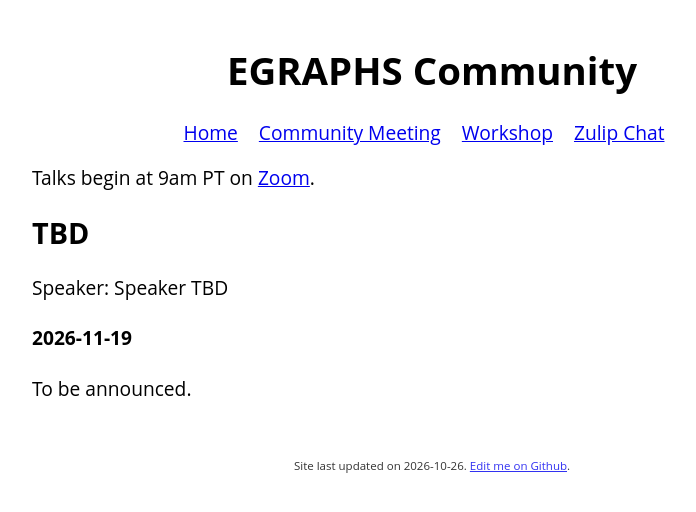
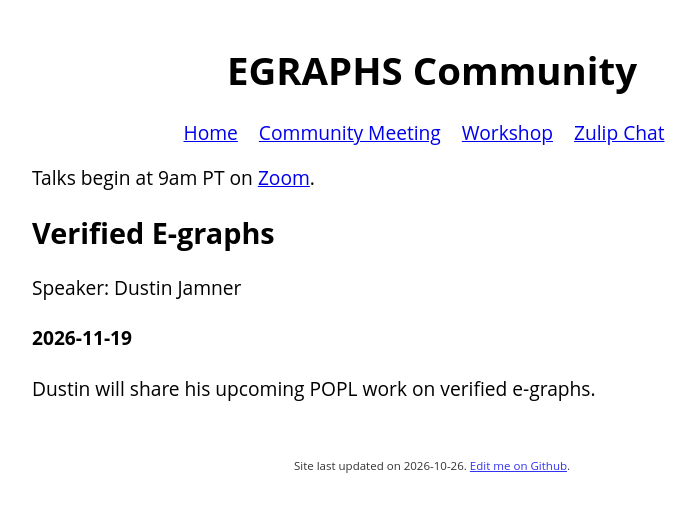
Before and after one commit to egraphs-community/egraphs-community.github.io, a Jekyll site: the page built from meeting/_posts/2026-11-19-dustin.md, in a window 1280 px wide. Shown: the top 512 px of the page, without its empty margins (208-904 px from the left). Built offline with Jekyll 4.4.1, drawn with Linux system fonts in a browser that asks for light colours.

Commit message:
Change meeting title and description for Dustin
Updated meeting details for Dustin's presentation.

```diff
--- a/meeting/_posts/2026-11-19-tbd.md
+++ b/meeting/_posts/2026-11-19-dustin.md
@@ -1,11 +1,11 @@
 ---
 layout: meeting
-title: "TBD"
-speaker: "Speaker TBD"
+title: "Verified E-graphs"
+speaker: "Dustin Jamner"
 # draft: true # hide from calendar and page
 # hide: true # hide from calendar
 # video link must normal youtube link
 # video: https://www.youtube.com/watch?v=VIDEO_ID
 ---
 
-To be announced.
+Dustin will share his upcoming POPL work on verified e-graphs.
```
